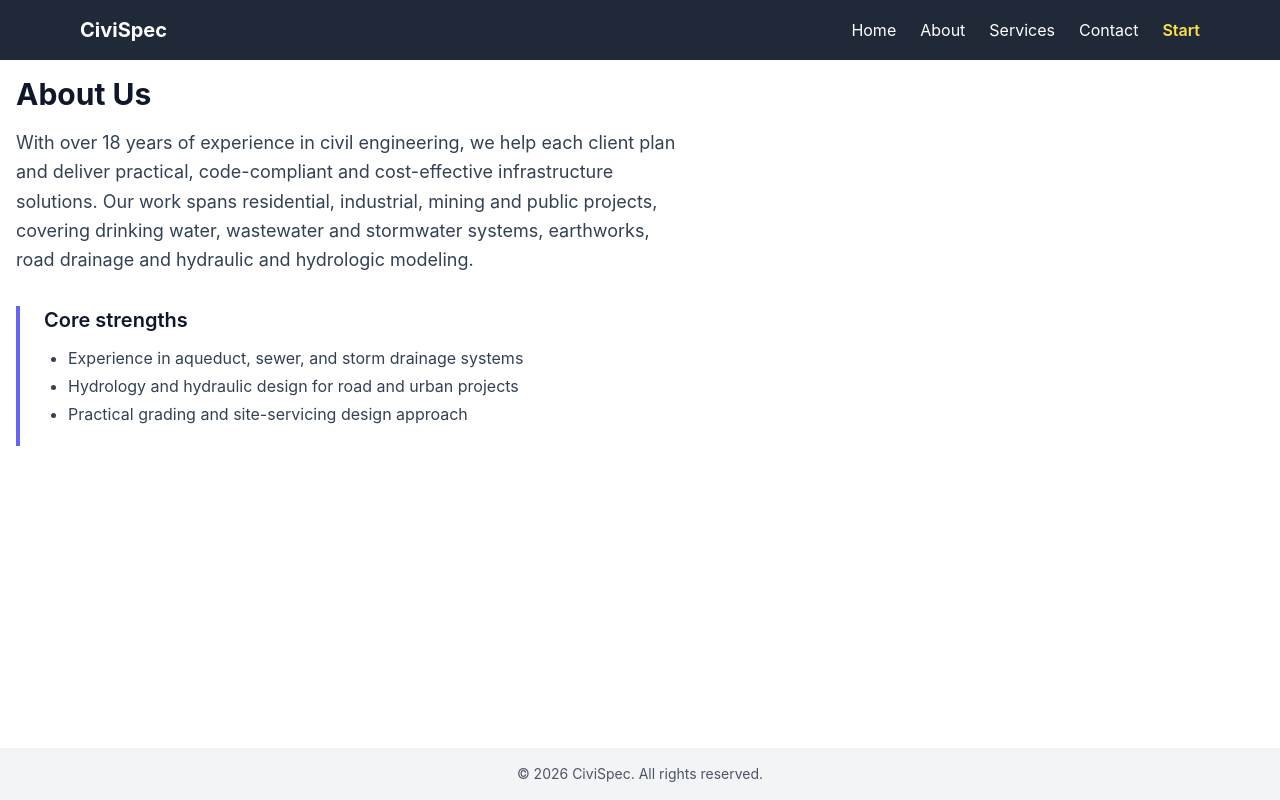
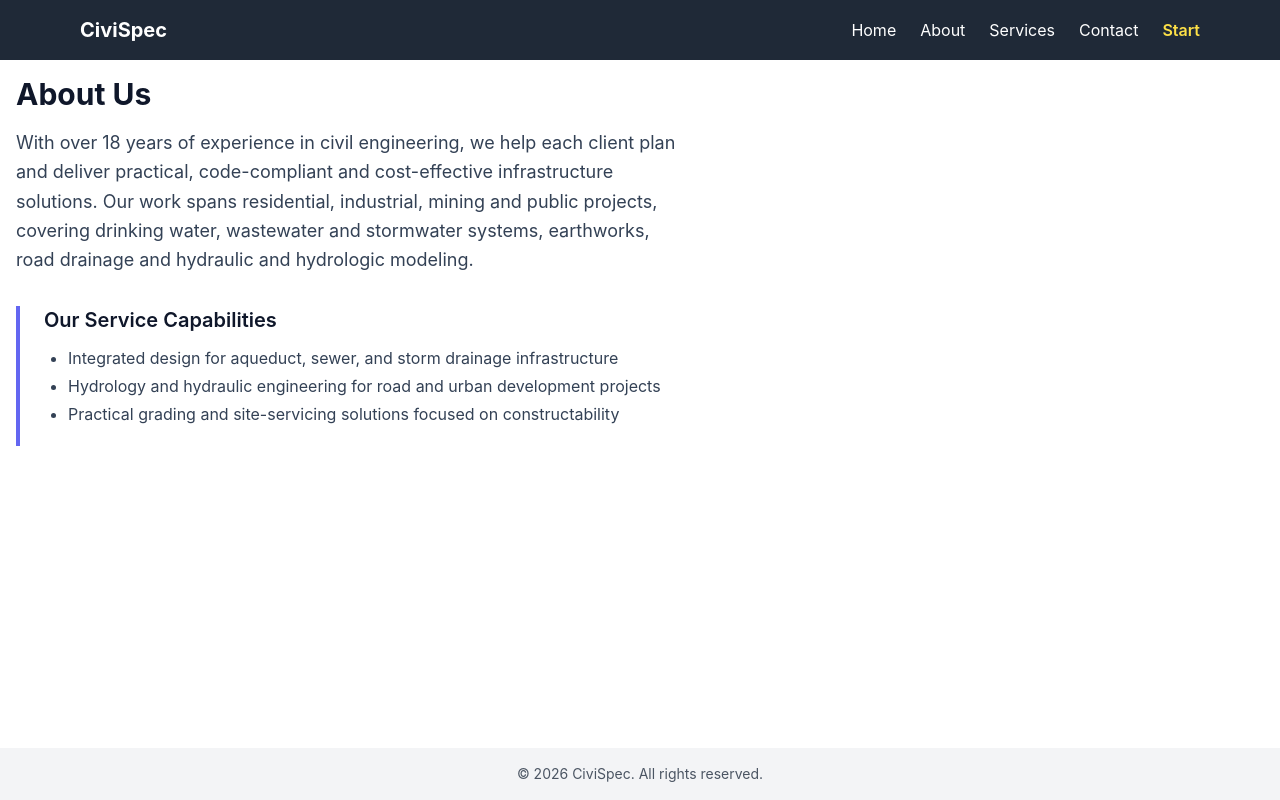
Before and after one commit to acon560-prog/idf-web-app, a React (Create React App) app in the folder client/: page /about in a window 1280 px wide. Built offline with nearby package versions, Linux system fonts and the light colour scheme.

Commit message:
content: reword About section capabilities copy
Co-authored-by: acon560-prog <acon560-prog@users.noreply.github.com>

```diff
--- a/client/src/pages/About.jsx
+++ b/client/src/pages/About.jsx
@@ -18,11 +18,11 @@ function About() {
 
       <div className="mt-8 max-w-2xl border-l-4 border-indigo-500 pl-6">
         <section className="pb-5">
-          <h3 className="text-xl font-semibold text-slate-900">Core strengths</h3>
+          <h3 className="text-xl font-semibold text-slate-900">Our Service Capabilities</h3>
           <ul className="mt-3 list-disc space-y-1 pl-6 text-slate-700">
-            <li>Experience in aqueduct, sewer, and storm drainage systems</li>
-            <li>Hydrology and hydraulic design for road and urban projects</li>
-            <li>Practical grading and site-servicing design approach</li>
+            <li>Integrated design for aqueduct, sewer, and storm drainage infrastructure</li>
+            <li>Hydrology and hydraulic engineering for road and urban development projects</li>
+            <li>Practical grading and site-servicing solutions focused on constructability</li>
           </ul>
         </section>
       </div>
```
